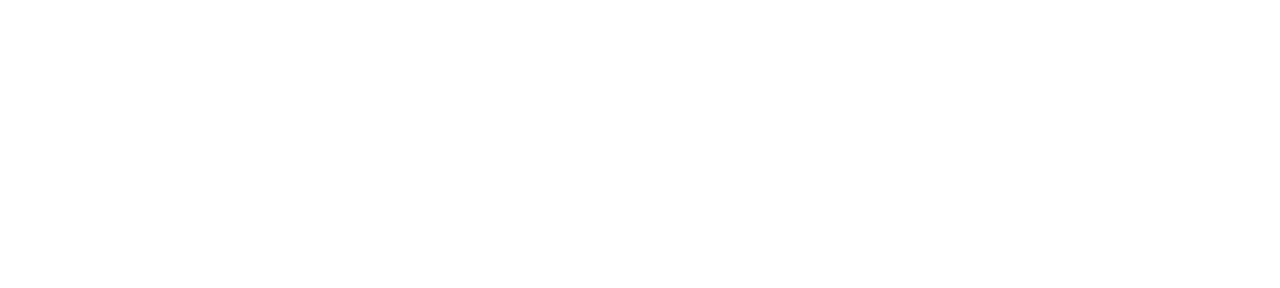
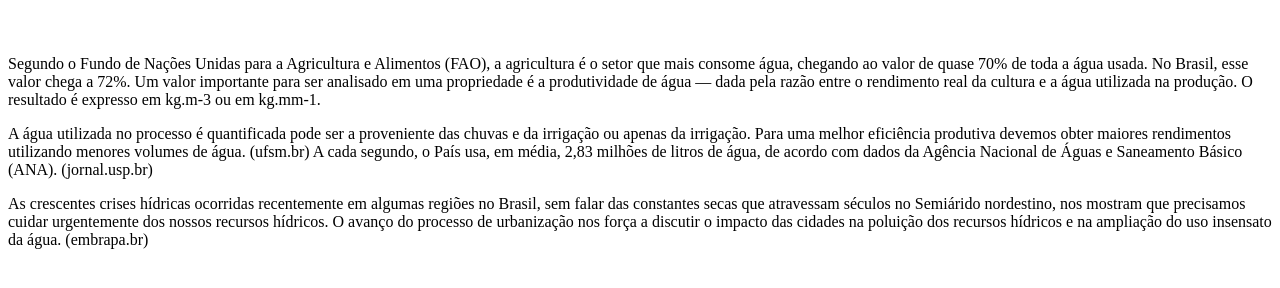
Before and after one commit to GabsNishikawa/agrinho-XD, a plain HTML site: page index.html in a window 1280 px wide. Drawn offline with Linux system fonts and the light colour scheme.

Commit message:
Add files via upload

```diff
--- a/index.html
+++ b/index.html
@@ -11,8 +11,9 @@
     </header>
     <section class="secao-principal">
         <img src="" alt="">
-        <p></p>
-        <p></p>
+        <p>Segundo o Fundo de Nações Unidas para a Agricultura e Alimentos (FAO), a agricultura é o setor que mais consome água, chegando ao valor de quase 70% de toda a água usada. No Brasil, esse valor chega a 72%. Um valor importante para ser analisado em uma propriedade é a produtividade de água — dada pela razão entre o rendimento real da cultura e a água utilizada na produção. O resultado é expresso em kg.m-3 ou em kg.mm-1. </p>
+        <p>A água utilizada no processo é quantificada pode ser a proveniente das chuvas e da irrigação ou apenas da irrigação. Para uma melhor eficiência produtiva devemos obter maiores rendimentos utilizando menores volumes de água.    (ufsm.br) A cada segundo, o País usa, em média, 2,83 milhões de litros de água, de acordo com dados da Agência Nacional de Águas e Saneamento Básico (ANA).   (jornal.usp.br)</p>
+        <p>As crescentes crises hídricas ocorridas recentemente em algumas regiões no Brasil, sem falar das constantes secas que atravessam séculos no Semiárido nordestino, nos mostram que precisamos cuidar urgentemente dos nossos recursos hídricos. O avanço do processo de urbanização nos força a discutir o impacto das cidades na poluição dos recursos hídricos e na ampliação do uso insensato da água.    (embrapa.br)</p>
         <img src="" alt="">
     </section>
    <footer class="rodape">
```
